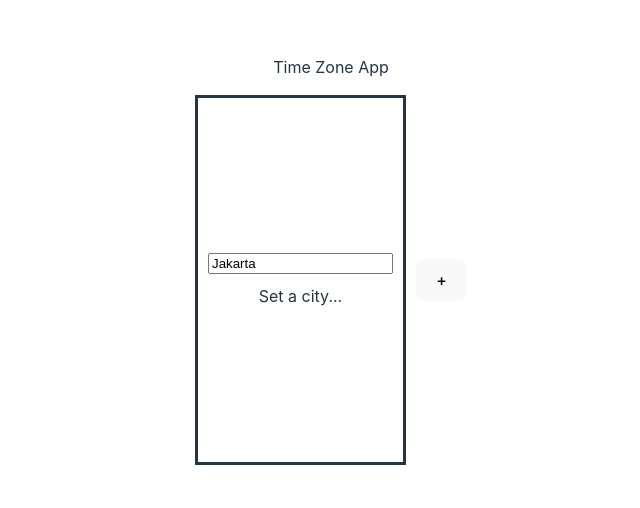
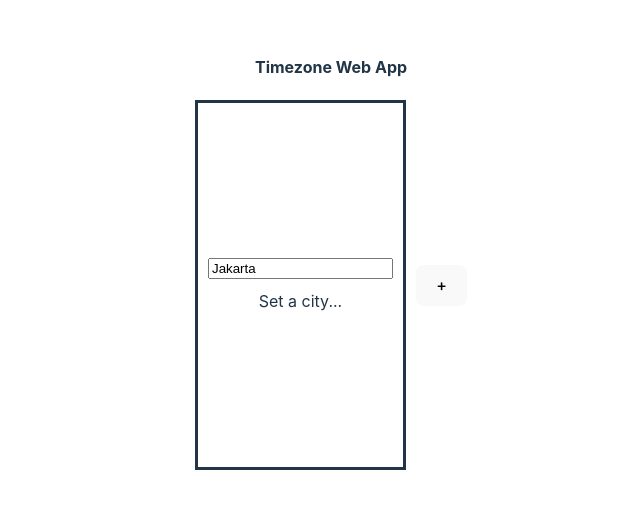
Before and after one commit to jabrij93/revision-react, a React (Vite) app: page / in a window 1280 px wide. Shown: the part 148-656 px from the top of the page, without its empty margins (309-949 px from the left). Built offline with nearby package versions, Linux system fonts and the light colour scheme; no server answers.

Commit message:
update header

```diff
--- a/src/App.jsx
+++ b/src/App.jsx
@@ -165,7 +165,7 @@ const handleCityChange = (index, newCity) => {
 
   return (
     <div>
-      <p> Time Zone App </p>
+      <h4> Timezone Web App </h4>
 
       <div className='timezone-wrapper'>
         {containers.map((container, index) => (
```
